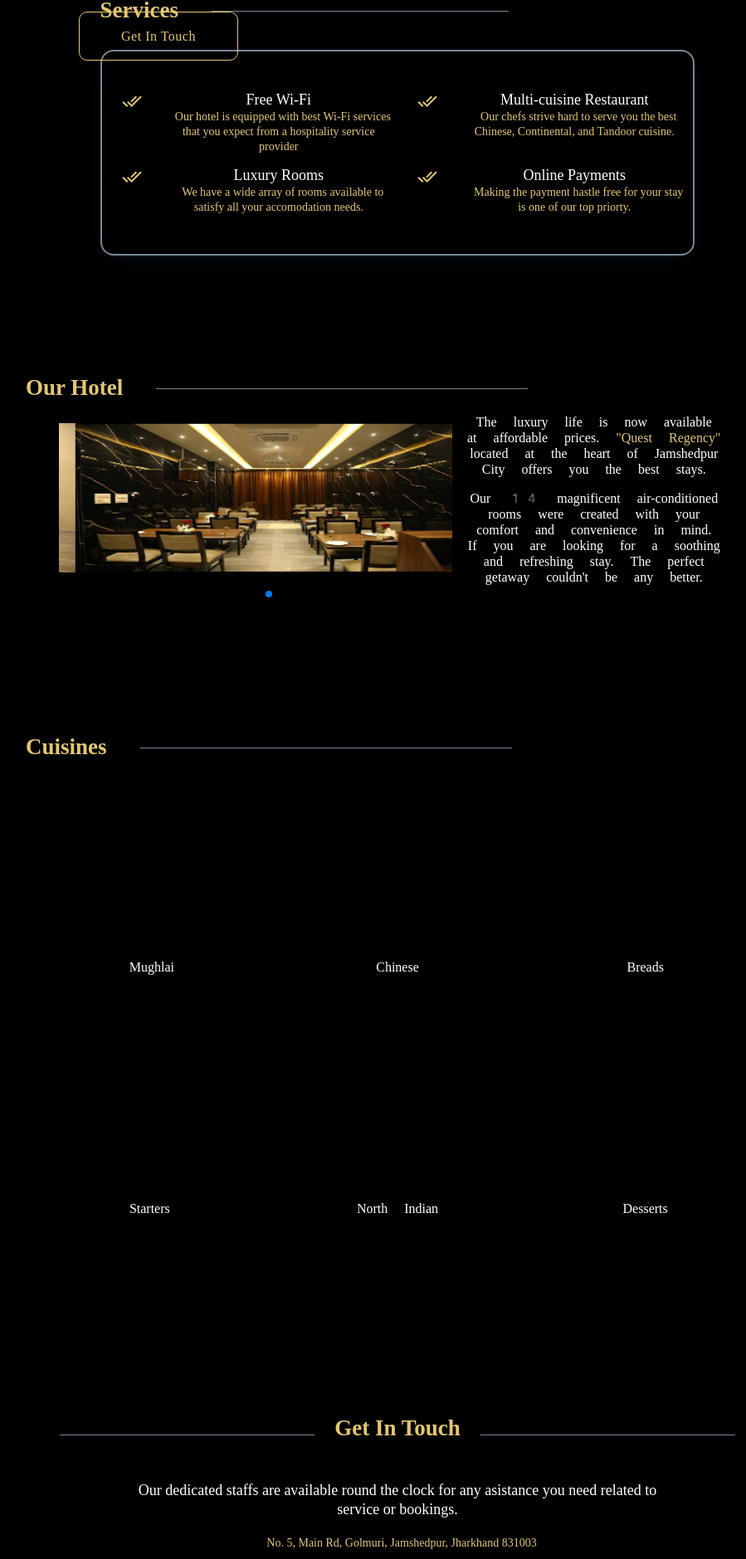
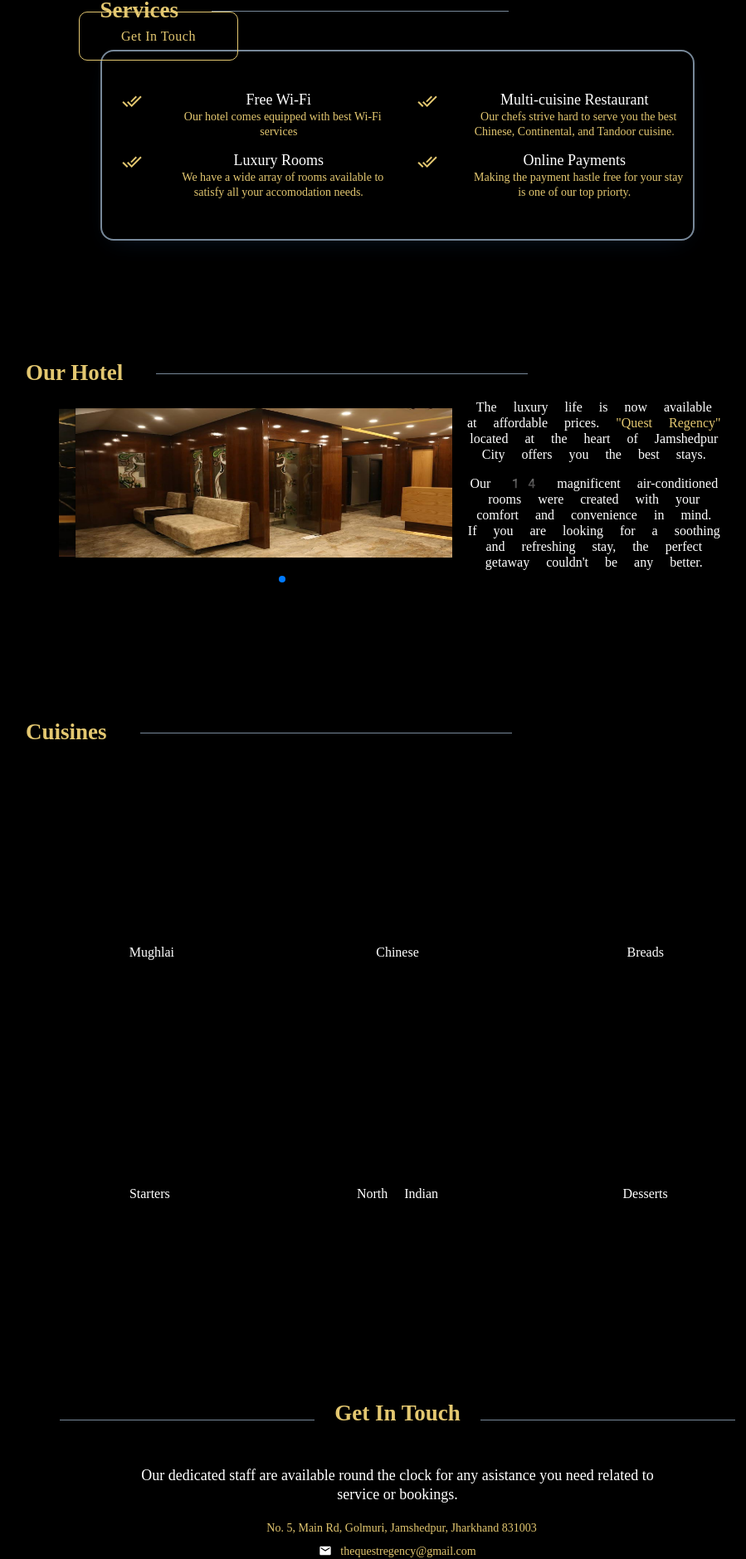
Before and after one commit to nishakumari13/thequestregency, a React (Create React App) app: page / in a window 1280 px wide. Shown: the part 751-2630 px from the top of the page at 83% size, without its empty margins (161-1060 px from the left). Built offline with nearby package versions, Linux system fonts and the light colour scheme.

Commit message:
changes added

```diff
--- a/src/components/contact/Contact.js
+++ b/src/components/contact/Contact.js
@@ -17,7 +17,7 @@
             <div>
               <div className="content">
                 <h4 className="content-style">
-                  Our dedicated staffs are available round the clock for any
+                  Our dedicated staff are available round the clock for any
                   asistance you need related to service or bookings.
                 </h4>
               </div>
--- a/src/components/footer/Footer.js
+++ b/src/components/footer/Footer.js
@@ -38,10 +38,10 @@
         <div className="info">
           Designed & Built by Pheonix Pixel Technologies
         </div>
-        {/* <div className="info">
+        <div className="info">
           <AiOutlineCopyrightCircle />
           <p>2023 All Rights Reserved</p>
-        </div> */}
+        </div>
         <div className="stars">
           <AiOutlineStar />
         </div>
--- a/src/components/projects/Projects.js
+++ b/src/components/projects/Projects.js
@@ -23,7 +23,7 @@
             <p className="text">
               Our 14 magnificent air-conditioned rooms were created with your
               comfort and convenience in mind. If you are looking for a soothing
-              and refreshing stay. The perfect getaway couldn't be any better.
+              and refreshing stay, the perfect getaway couldn't be any better.
             </p>
             <br />
           </div>
--- a/src/components/skills/Skills.js
+++ b/src/components/skills/Skills.js
@@ -18,8 +18,7 @@
                 <div className="content-text">
                   <h4 className="content-style">Free Wi-Fi</h4>
                   <small className="text-light">
-                    Our hotel is equipped with best Wi-Fi services that you
-                    expect from a hospitality service provider
+                    Our hotel comes equipped with best Wi-Fi services
                   </small>
                 </div>
               </article>
```
